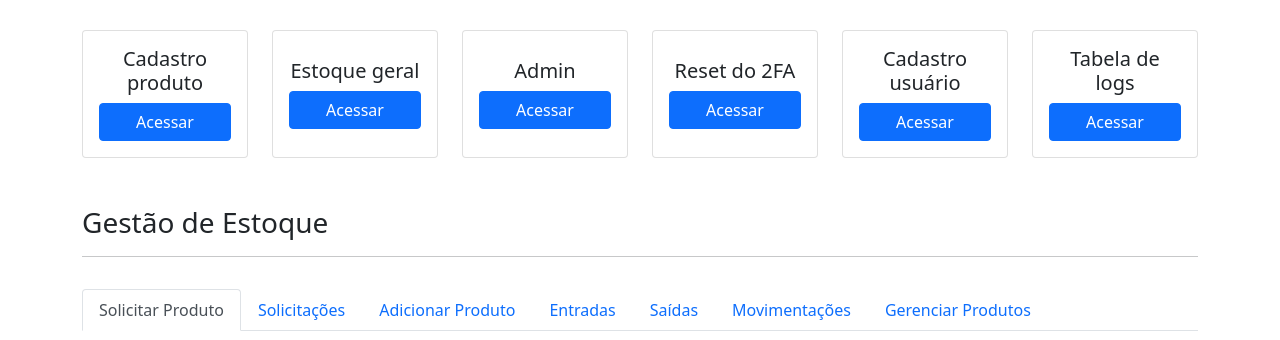
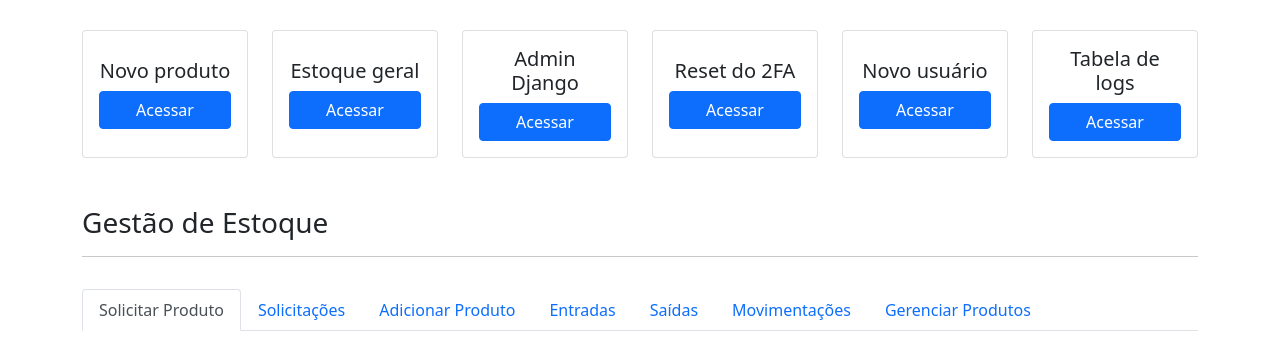
Before and after one commit to V1ct0rOliveira/PFC, a Django app: template templates/dashboard_super.html in a window 1280 px wide. Shown: the part 130-470 px from the top of the page. Run offline with Django 5.2, Linux system fonts and the light colour scheme; the template is opened without the code that fills it, so the values that code supplies are empty.

Commit message:
Ajustes render

```diff
--- a/templates/dashboard_admin.html
+++ b/templates/dashboard_admin.html
@@ -30,7 +30,7 @@
     <div class="col-md-6">
         <div class="card text-center card-equal-height">
             <div class="card-body">
-                <h5 class="card-title">Cadastro produto</h5>
+                <h5 class="card-title">Novo produto</h5>
                 <a href="{% url 'cadastro_produto' %}" class="btn btn-primary">Acessar</a>
             </div>
         </div>
--- a/templates/dashboard_super.html
+++ b/templates/dashboard_super.html
@@ -30,7 +30,7 @@
     <div class="col-md-2">
         <div class="card text-center card-equal-height">
             <div class="card-body">
-                <h5 class="card-title">Cadastro produto</h5>
+                <h5 class="card-title">Novo produto</h5>
                 <a href="{% url 'cadastro_produto' %}" class="btn btn-primary">Acessar</a>
             </div>
         </div>
@@ -48,7 +48,7 @@
     <div class="col-md-2">
         <div class="card text-center card-equal-height">
             <div class="card-body">
-                <h5 class="card-title">Admin</h5>
+                <h5 class="card-title">Admin Django</h5>
                 <a href="{% url 'admin:index' %}" class="btn btn-primary">Acessar</a>
             </div>
         </div>
@@ -66,7 +66,7 @@
     <div class="col-md-2">
         <div class="card text-center card-equal-height">
             <div class="card-body">
-                <h5 class="card-title">Cadastro usuário</h5>
+                <h5 class="card-title">Novo usuário</h5>
                 <a href="{% url 'cadastro' %}" class="btn btn-primary">Acessar</a>
             </div>
         </div>
```
